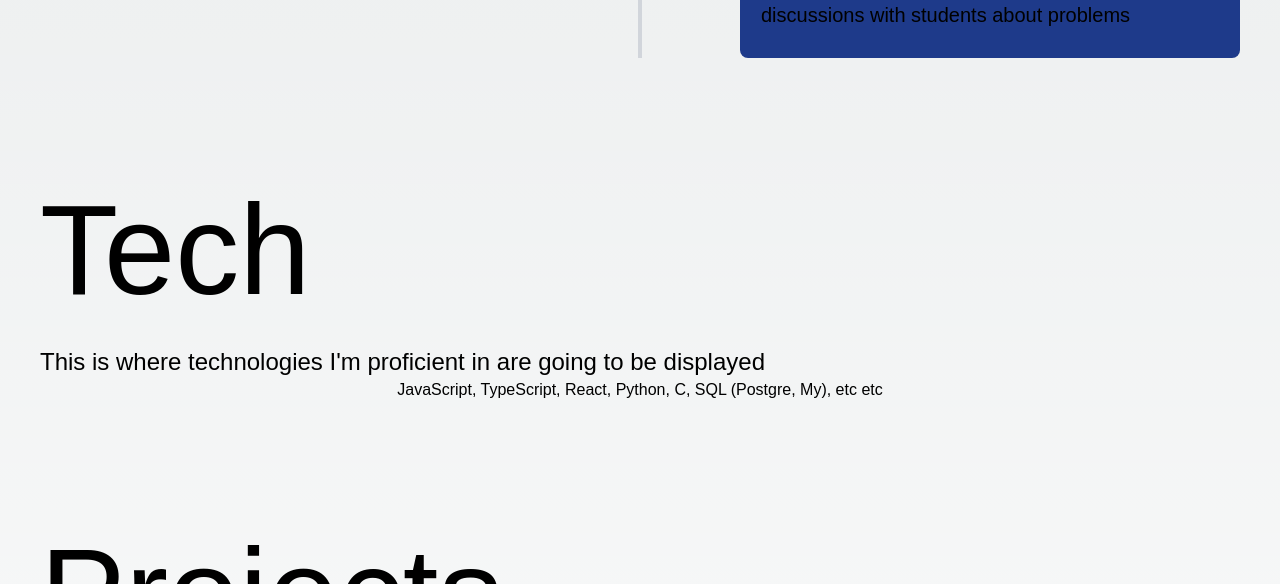
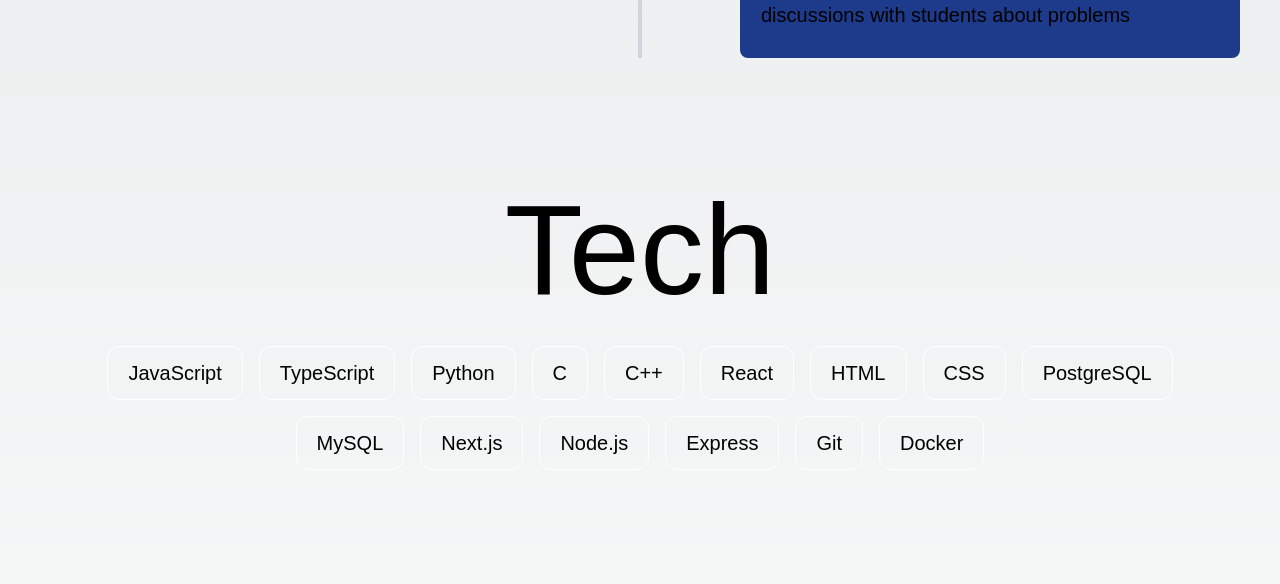
Before and after one commit to Gav1012/portfoliov2, a Next.js app: page / in a window 1280 px wide. Shown: the part 2003-2587 px from the top of the page. Built offline with nearby package versions, Linux system fonts and the light colour scheme; no server answers.

Commit message:
updated tech section to include my skills

```diff
--- a/src/app/components/tech.tsx
+++ b/src/app/components/tech.tsx
@@ -1,14 +1,19 @@
 export default function Tech() {
-    // will update to be a toolbar showing my skills in different languages.
+    // array holds all the technologies I'm skilled with
+    const techSkills = ["JavaScript", "TypeScript", "Python", "C", "C++", "React", "HTML", "CSS", "PostgreSQL", "MySQL", "Next.js", "Node.js", "Express", "Git", "Docker"];
     return (
-        <section id="tech" className="py-16 px-10">
-            <h1 className="text-7xl md:text-9xl mb-8">Tech</h1>
-            <p className="text-2xl max-w-6xl">
-                This is where technologies I'm proficient in are going to be displayed
-            </p>
-            <p className="flex flex-col items-center">
-                JavaScript, TypeScript, React, Python, C, SQL (Postgre, My), etc etc
-            </p>
+        <section id="tech" className="py-16 px-10 scroll-mt-20">
+            <h1 className="text-7xl md:text-9xl mb-8 text-center">Tech</h1>
+            <ul className="flex flex-wrap justify-center text-center text-xl gap-4 max-w-6xl mx-auto">
+                {techSkills.map((skill, index) => (
+                    <li
+                        className="transform hover:scale-105 hover:bg-blue-900 transition duration-300 border border-white rounded-xl px-5 py-3"
+                        key={index}
+                    >
+                        {skill}
+                    </li>
+                ))}
+            </ul>
         </section>
     )
 }
```
